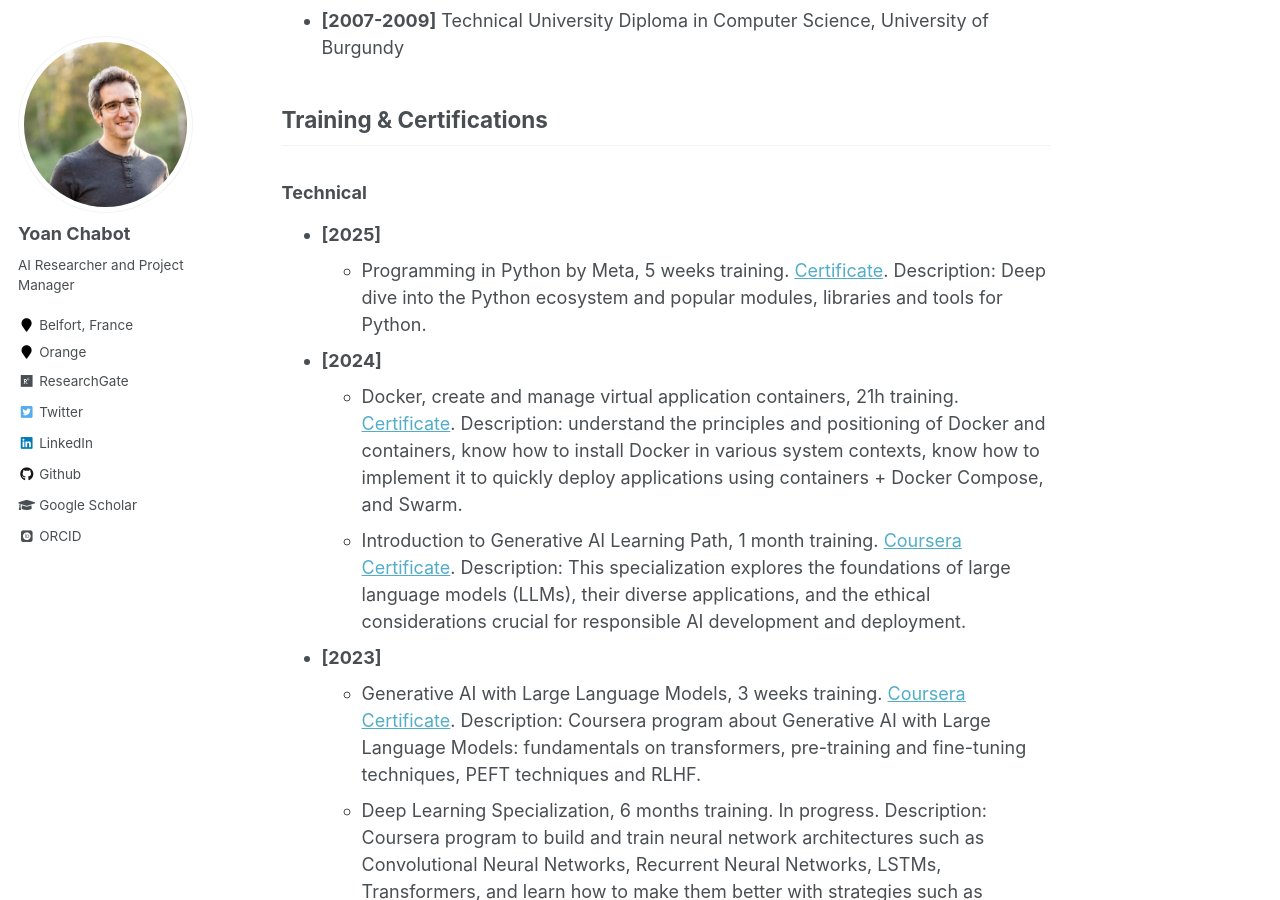
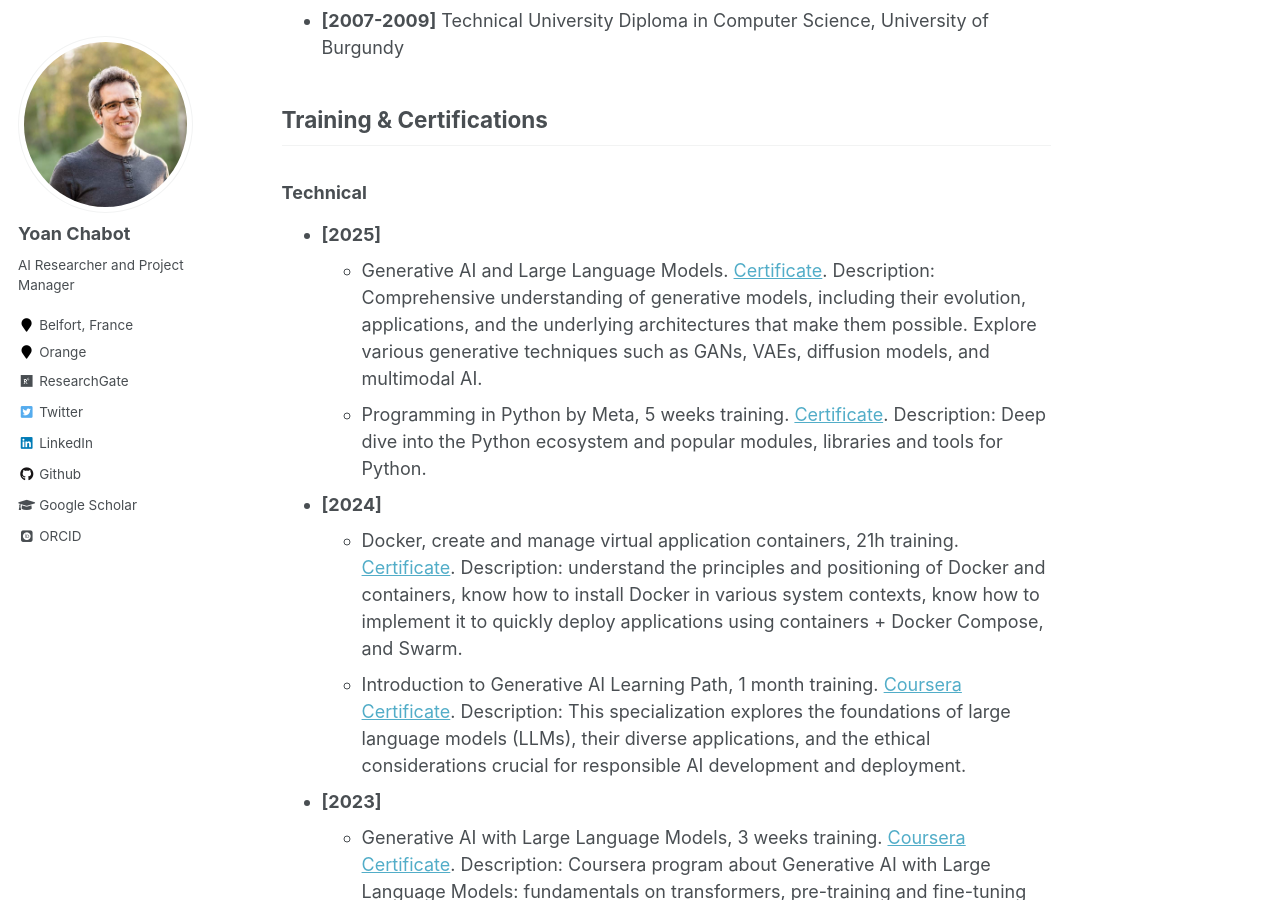
Before and after one commit to yoanchabot/yoanchabot.github.io, a Jekyll site: the page built from _pages/training.md, in a window 1280 px wide and 900 px high, scrolled down 980 px. Built offline with Jekyll 4.4.1, drawn with Linux system fonts in a browser that asks for light colours; some web fonts are replaced.

Commit message:
Update training.md

```diff
--- a/_pages/training.md
+++ b/_pages/training.md
@@ -25,6 +25,7 @@ author_profile: true
 ## Training & Certifications
 ### Technical
 * **[2025]**
+  * Generative AI and Large Language Models. [Certificate](https://github.com/yoanchabot/papers/raw/main/Coursera_LE7EDFJT27XV.pdf). Description: Comprehensive understanding of generative models, including their evolution, applications, and the underlying architectures that make them possible. Explore various generative techniques such as GANs, VAEs, diffusion models, and multimodal AI.
   * Programming in Python by Meta, 5 weeks training. [Certificate](https://github.com/yoanchabot/papers/raw/main/Coursera_LHIP024B28HC.pdf). Description: Deep dive into the Python ecosystem and popular modules, libraries and tools for Python.
 * **[2024]**
   * Docker, create and manage virtual application containers, 21h training. [Certificate](https://github.com/yoanchabot/papers/raw/main/docker_certificate.pdf). Description: understand the principles and positioning of Docker and containers, know how to install Docker in various system contexts, know how to implement it to quickly deploy applications using containers + Docker Compose, and Swarm.
```
